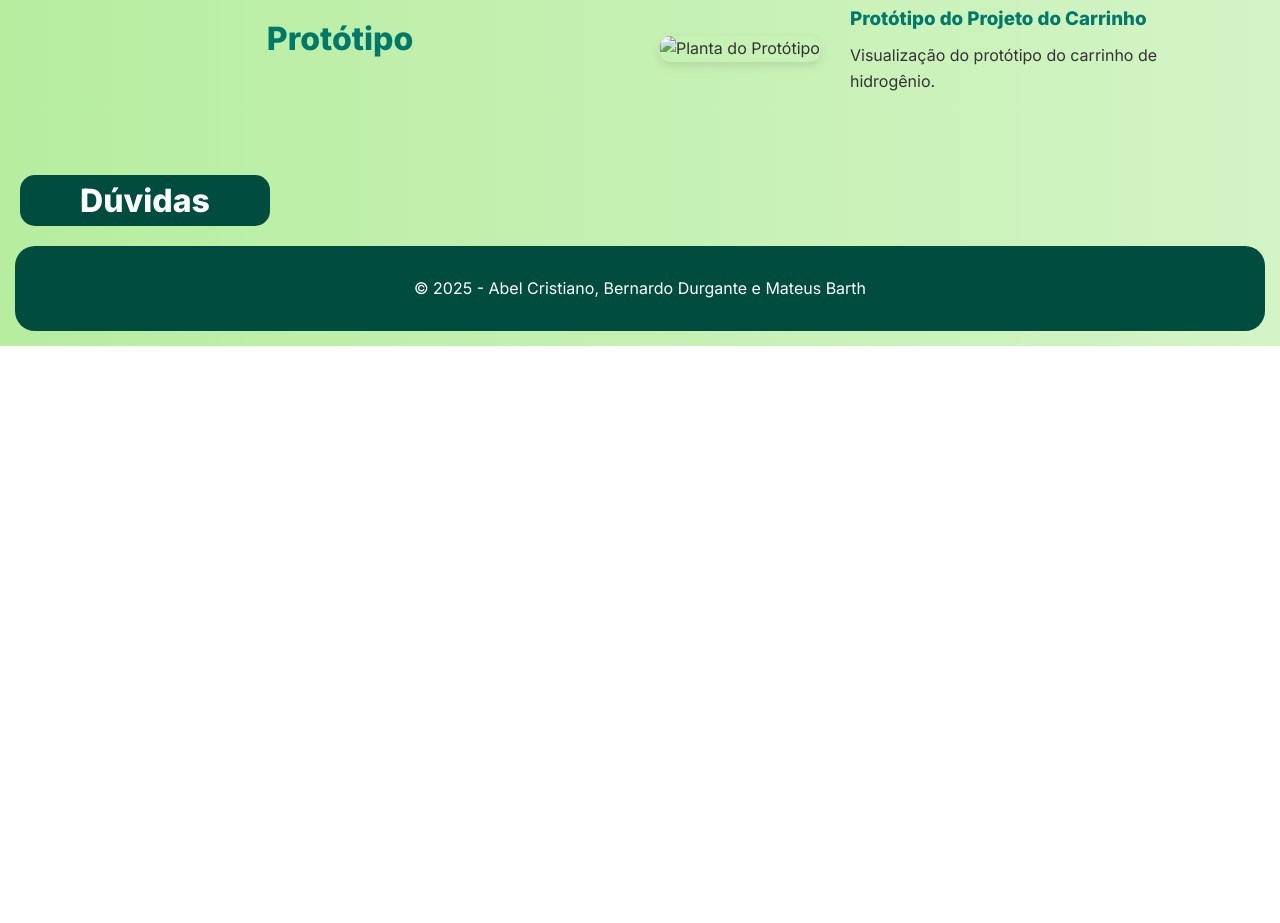
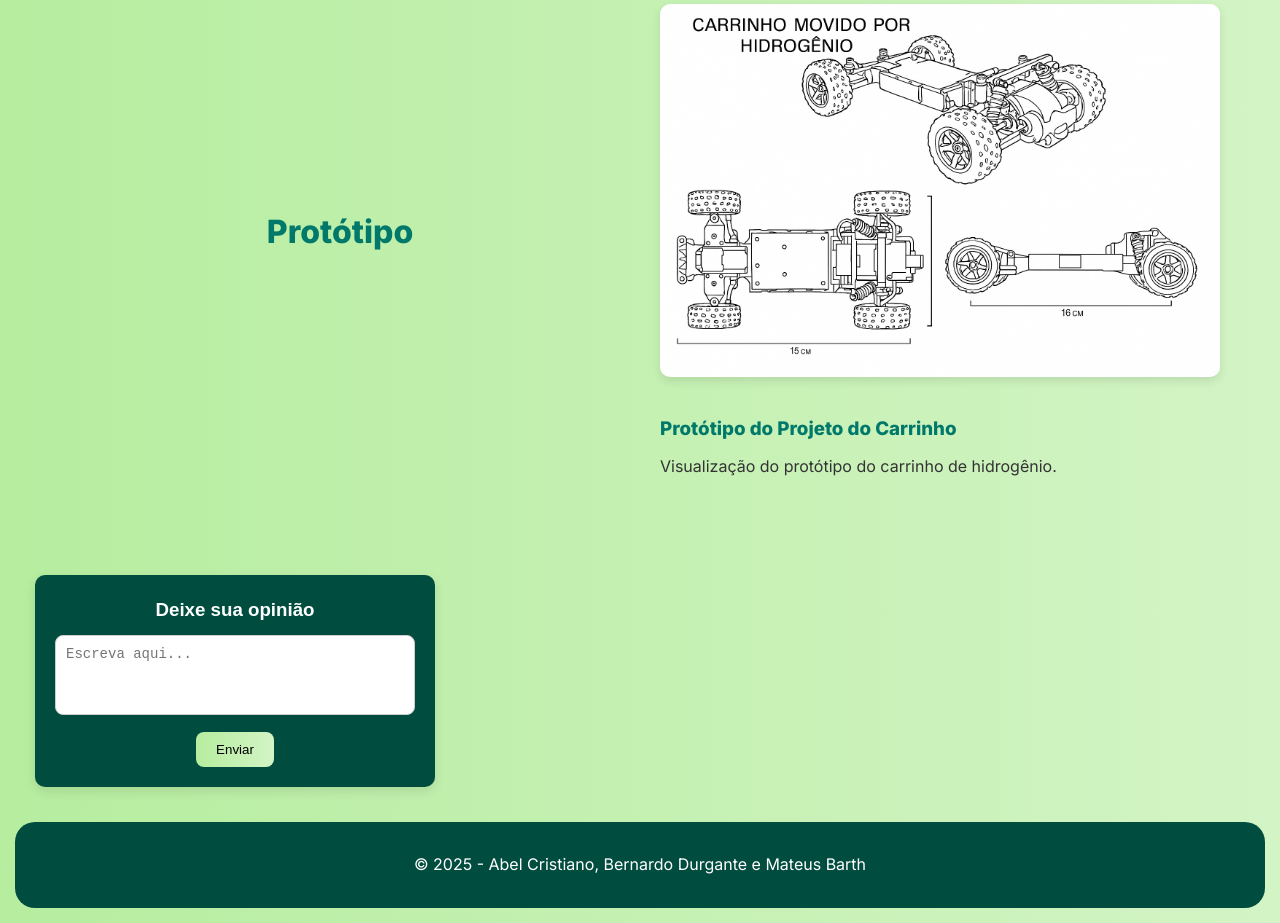
Before and after one commit to bedurgante/energia-hidrogenio, a plain HTML site: page index.html in a window 1280 px wide. Shown: the part 1420-2343 px from the top of the page. Before the commit the page ends 1766 px from the top, so only its background shows below. Drawn offline with Linux system fonts and the light colour scheme.

Commit message:
nova imagem

```diff
--- a/index.html
+++ b/index.html
@@ -78,7 +78,7 @@
         <h2>Protótipo</h2>
         <div class="prototipo">
           <div class="prototipo-img">
-            <img src="./imagens/planta_projeto.png" alt="Planta do Protótipo">
+            <img src="./carrinhoprototipo.png" alt="Planta do Protótipo">
           </div>
           <div class="prototipo-desc">
             <h3>Protótipo do Projeto do Carrinho</h3>
@@ -88,9 +88,12 @@
 
       </div>
     </section>
-      <div class="perguntas">
-        <h1>Dúvidas</h1>
-      </div>
+    <div class="feedback-box">
+      <h3>Deixe sua opinião</h3>
+      <textarea id="feedback" placeholder="Escreva aqui..."></textarea>
+      <button id="btnEnviar" onclick="enviarFeedback()">Enviar</button>
+      <div id="confirmacao" class="hidden">✔ Feedback enviado!</div>
+    </div>
   </main>
 
   <footer>
--- a/script.js
+++ b/script.js
@@ -39,3 +39,28 @@ window.addEventListener('load', () => {
     section.style.gap = '40px';
   });
 });
+function enviarFeedback() {
+  const input = document.getElementById("feedback");
+  const btn = document.getElementById("btnEnviar");
+  const confirmacao = document.getElementById("confirmacao");
+  const texto = input.value.trim();
+
+  if (texto === "") return;
+
+  btn.disabled = true;
+  btn.textContent = "Enviando...";
+
+  setTimeout(() => {
+    confirmacao.classList.remove("hidden");
+    confirmacao.classList.add("show");
+
+    btn.textContent = "Enviar";
+    btn.disabled = false;
+    input.value = "";
+
+    setTimeout(() => {
+      confirmacao.classList.remove("show");
+      confirmacao.classList.add("hidden");
+    }, 3000);
+  }, 1500);
+}
--- a/style.css
+++ b/style.css
@@ -142,16 +142,71 @@ h2 {
   margin-bottom: 10px;
 }
 
-.perguntas{
-  color: white;
- background-color: #004d40;
- width: 250px;
- text-align: center;
- border-radius: 15px;
- margin: 20px;
-
+.feedback-box {
+  background: #004d40;
+  border-radius: 10px;
+  padding: 20px;
+  width: 100%;
+  max-width: 400px;
+  box-shadow: 0 4px 12px rgba(0,0,0,0.1);
+  font-family: sans-serif;
+  transition: transform 0.3s ease, box-shadow 0.3s ease;
+  text-align: center;
+  margin: 35px;
 }
 
+.feedback-box:hover {
+  transform: scale(1.03);
+  box-shadow: 0 8px 20px rgba(0,0,0,0.15);
+}
+
+.feedback-box h3 {
+  margin-bottom: 10px;
+  color: white;
+}
+
+.feedback-box textarea {
+  width: 100%;
+  height: 80px;
+  padding: 10px;
+  border: 1px solid #ccc;
+  border-radius: 8px;
+  resize: none;
+  margin-bottom: 10px;
+  font-size: 14px;
+}
+
+.feedback-box button {
+  background: linear-gradient(to right, #b6ed9f, #d3f4c5);
+  color: black;
+  border: none;
+  padding: 10px 20px;
+  border-radius: 8px;
+  cursor: pointer;
+  transition: background-color 0.3s ease;
+}
+
+.feedback-box button:hover {
+  background-color: #45a049;
+}
+
+#confirmacao {
+  margin-top: 15px;
+  color: #28a745;
+  font-size: 16px;
+  opacity: 0;
+  transform: scale(0.9);
+  transition: opacity 0.5s ease, transform 0.5s ease;
+}
+
+#confirmacao.show {
+  opacity: 1;
+  transform: scale(1);
+}
+
+.hidden {
+  display: none;
+}
 /* Footer */
 footer {
   background: #004d40;
```
Also changed, not shown: carrinhoprototipo.png (added).
